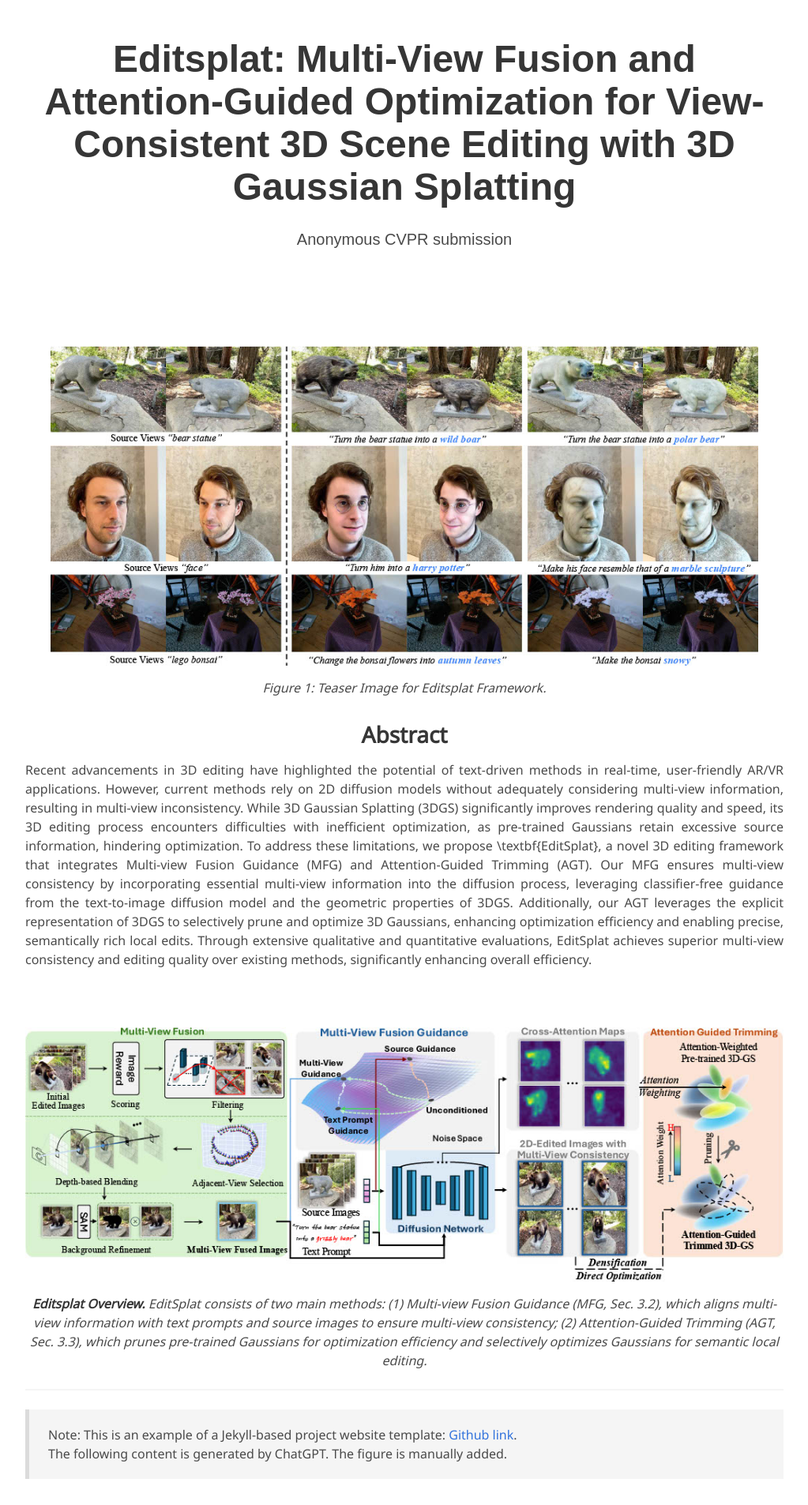
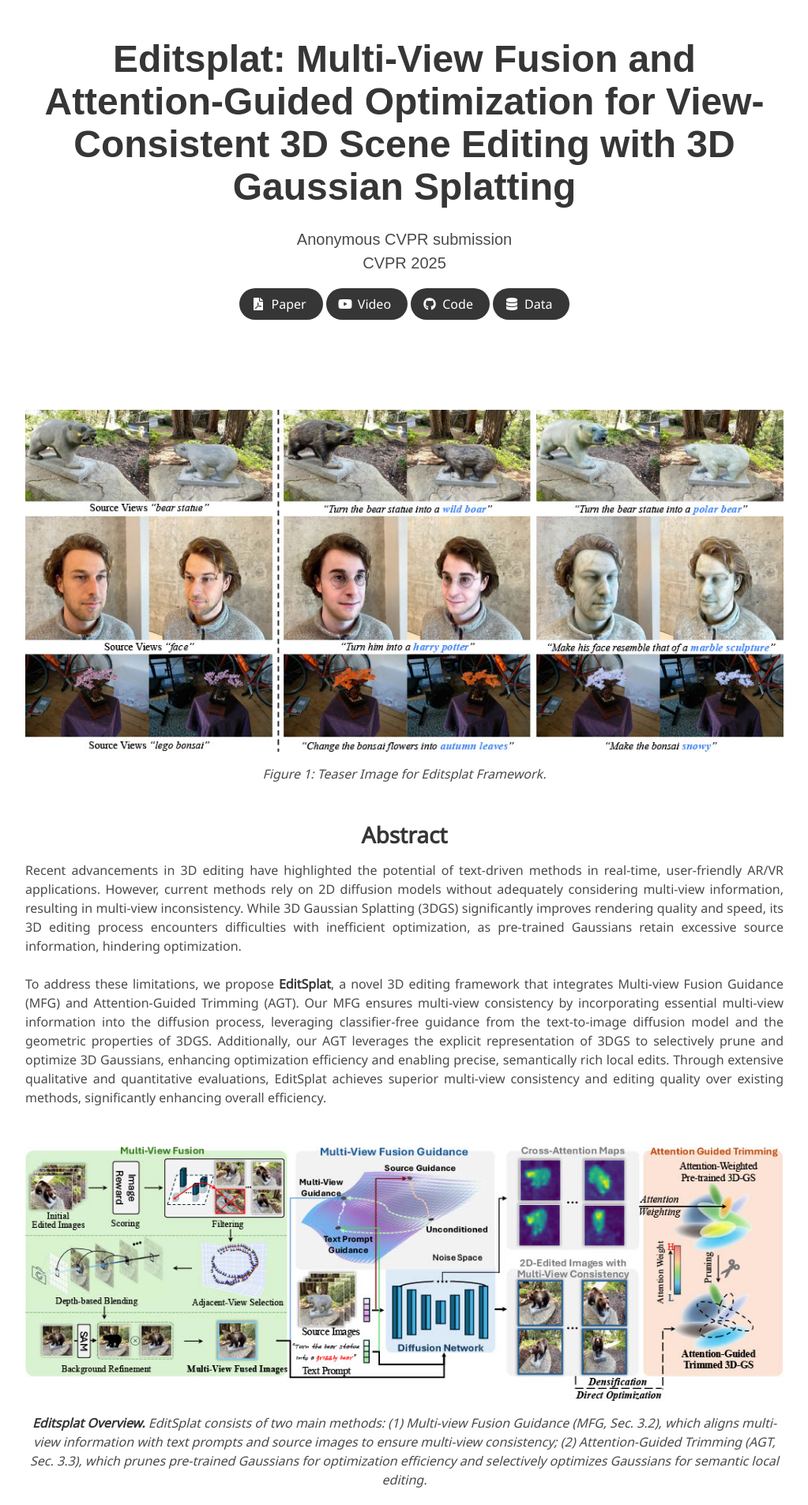
Before and after one commit to editsplat-cvpr-10124/editsplat-cvpr-10124.github.io, a Jekyll site: the page built from index.md, in a window 1280 px wide. Shown: the top 1906 px of the page at 79% size, without its empty margins (128-1151 px from the left). Built offline with Jekyll 4.4.1, drawn with Linux system fonts in a browser that asks for light colours; some web fonts are replaced; some of the changed text lies outside the part shown.

Commit message:
Updated project page YAML

```diff
--- a/index.md
+++ b/index.md
@@ -4,29 +4,34 @@ permalink: /
 
 title: "Editsplat: Multi-View Fusion and Attention-Guided Optimization for View-Consistent 3D Scene Editing with 3D Gaussian Splatting"
 authors: Anonymous CVPR submission
-
+affiliations:
+    CVPR 2025
+paper: ""
+video: ""
+code: ""
+data: ""
 ---
 
 <!-- Teaser Image -->
-<figure style="margin: 20px 0 100; padding: 0;">
+<figure style="margin: 0 0 50px; padding: 0;">
     <img src="teaser.jpg" alt="Teaser" style="width: 100%; height: auto;" />
     <figcaption style="margin-top: 10px; text-align: center;">
         Figure 1: Teaser Image for Editsplat Framework.
     </figcaption>
 </figure>
 
-
 <!-- Abstract Section -->
 <div class="columns is-centered has-text-centered" style="width: 100%; margin: 0;">
     <div class="column" style="width: 100%; padding: 0;">
         <h2> Abstract </h2>
         <div class="content has-text-justified">
-Recent advancements in 3D editing have highlighted the potential of text-driven methods in real-time, user-friendly AR/VR applications. However, current methods rely on 2D diffusion models without adequately considering multi-view information, resulting in multi-view inconsistency. While 3D Gaussian Splatting (3DGS) significantly improves rendering quality and speed, its 3D editing process encounters difficulties with inefficient optimization, as pre-trained Gaussians retain excessive source information, hindering optimization. To address these limitations, we propose \textbf{EditSplat}, a novel 3D editing framework that integrates Multi-view Fusion Guidance (MFG) and Attention-Guided Trimming (AGT). Our MFG ensures multi-view consistency by incorporating essential multi-view information into the diffusion process, leveraging classifier-free guidance from the text-to-image diffusion model and the geometric properties of 3DGS. Additionally, our AGT leverages the explicit representation of 3DGS to selectively prune and optimize 3D Gaussians, enhancing optimization efficiency and enabling precise, semantically rich local edits. Through extensive qualitative and quantitative evaluations, EditSplat achieves superior multi-view consistency and editing quality over existing methods, significantly enhancing overall efficiency.
-        </div> <!-- 첫 번째 닫힘 태그 -->
+            Recent advancements in 3D editing have highlighted the potential of text-driven methods in real-time, user-friendly AR/VR applications. However, current methods rely on 2D diffusion models without adequately considering multi-view information, resulting in multi-view inconsistency. While 3D Gaussian Splatting (3DGS) significantly improves rendering quality and speed, its 3D editing process encounters difficulties with inefficient optimization, as pre-trained Gaussians retain excessive source information, hindering optimization.
+            <br><br>
+            To address these limitations, we propose <strong>EditSplat</strong>, a novel 3D editing framework that integrates Multi-view Fusion Guidance (MFG) and Attention-Guided Trimming (AGT). Our MFG ensures multi-view consistency by incorporating essential multi-view information into the diffusion process, leveraging classifier-free guidance from the text-to-image diffusion model and the geometric properties of 3DGS. Additionally, our AGT leverages the explicit representation of 3DGS to selectively prune and optimize 3D Gaussians, enhancing optimization efficiency and enabling precise, semantically rich local edits. Through extensive qualitative and quantitative evaluations, EditSplat achieves superior multi-view consistency and editing quality over existing methods, significantly enhancing overall efficiency.
+        </div>
+    </div>
+</div>
 
-
-<!-- <div class="columns is-centered has-text-centered">
-    <div class="column is-four-fifths"> -->
 <!-- Main Figure Section -->
 <div class="columns" style="width: 100%; margin: 0;">
     <div class="column" style="width: 100%; padding: 0;">
@@ -41,13 +46,8 @@ Recent advancements in 3D editing have highlighted the potential of text-driven
     </div>
 </div>
 
-    </div>
-</div>
 
----
-
-> Note: This is an example of a Jekyll-based project website template: [Github link](https://github.com/shunzh/project_website).\
-> The following content is generated by ChatGPT. The figure is manually added.
+<br><br>
 
 ## Background
 The paper "On Computable Numbers, with an Application to the Entscheidungsproblem" was published by Alan Turing in 1936. In this groundbreaking paper, Turing introduced the concept of a universal computing machine, now known as the Turing machine.
--- a/static/css/index.css
+++ b/static/css/index.css
@@ -20,7 +20,7 @@ body {
 
 .teaser .hero-body {
   padding-top: 0;
-  padding-bottom: 3rem;
+  padding-bottom: 0;
 }
 
 .teaser {
@@ -150,7 +150,7 @@ body {
 }
 
 #interpolation-image-wrapper {
-  width: 100%;
+  width: 120%;
 }
 #interpolation-image-wrapper img {
   border-radius: 5px;
```
Also changed, not shown: other parts of index.md (+5 -0 lines).
